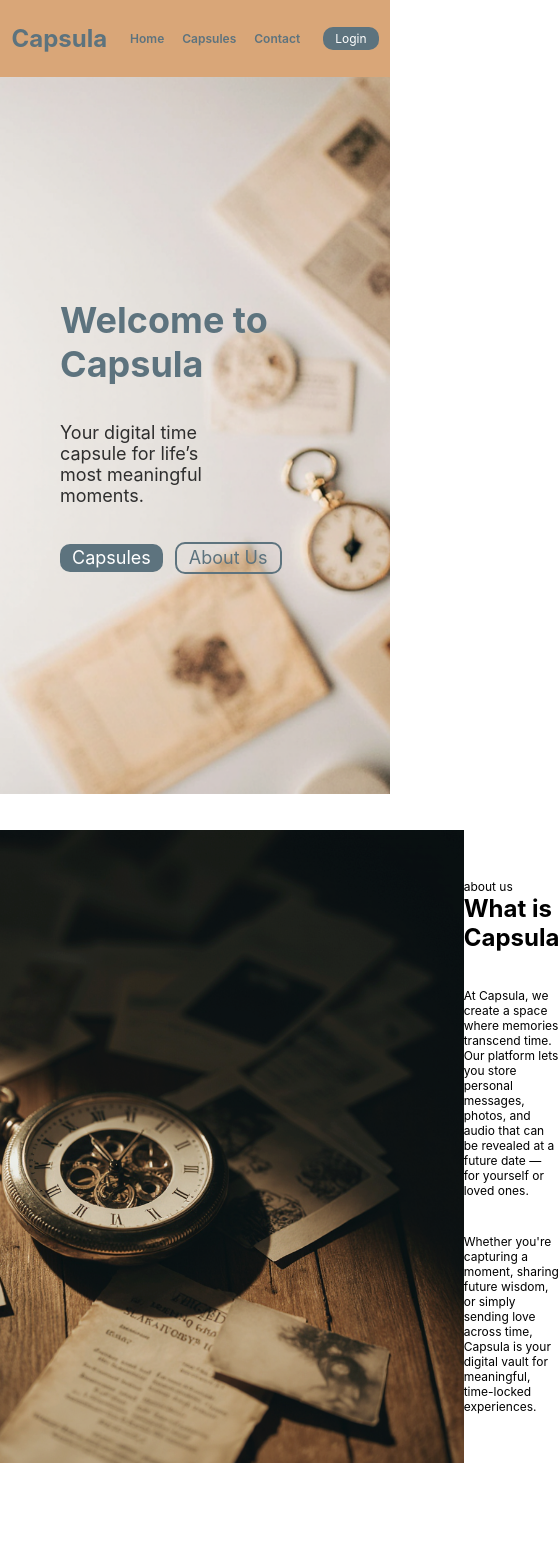
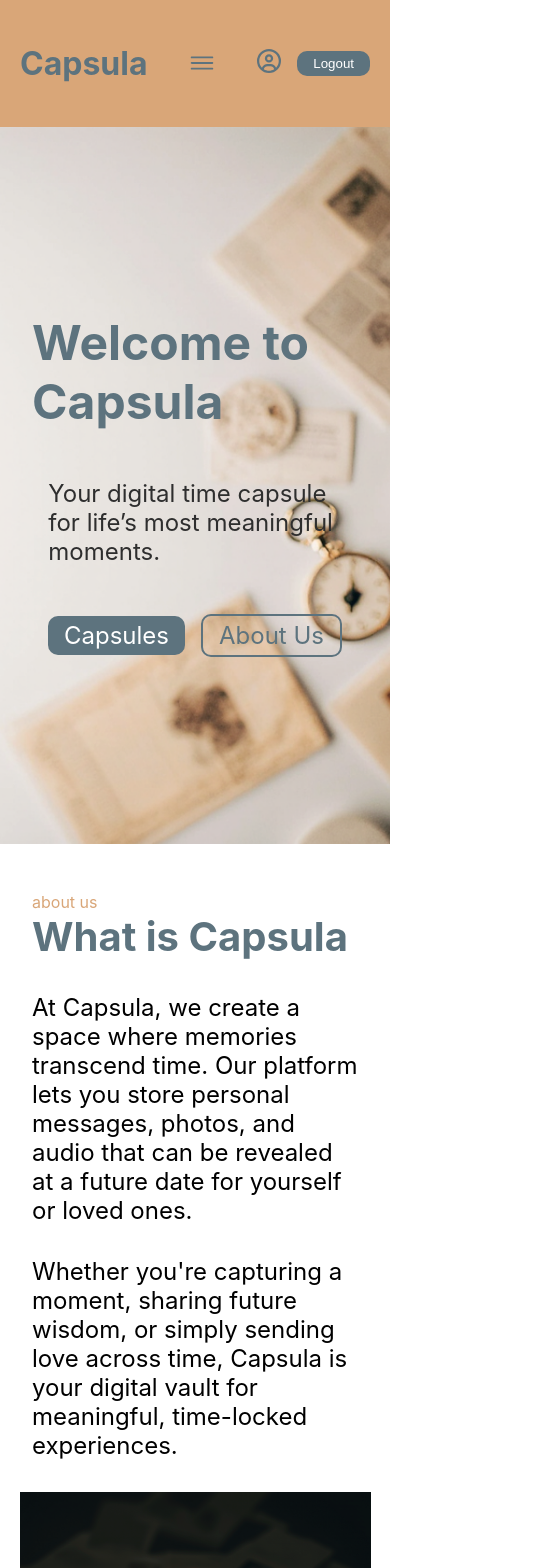
Before and after one commit to TheManana11/time-capsule, a React (Create React App) app in the folder time-capsule-client/: page / in a window 390 px wide. Shown: the top 1568 px of the page, 559 px wide, since content can reach past the window. Built offline with nearby package versions, Linux system fonts and the light colour scheme.

Commit message:
Finished Home page design

```diff
--- a/time-capsule-client/src/App.js
+++ b/time-capsule-client/src/App.js
@@ -5,6 +5,9 @@ import Auth from "./pages/Auth/Auth.jsx";
 import Header from "./components/Header/Header.jsx";
 import Footer from "./components/Footer/Footer.jsx";
 import Home from "./pages/Home/Home.jsx";
+import Capsules from "./pages/Capsules/Capsules.jsx";
+import Contact from "./pages/Contact/Contact.jsx";
+import Dashboard from "./pages/Dashboard/Dashboard.jsx";
 
 function App() {
   const path = useLocation().pathname;
@@ -15,6 +18,9 @@ function App() {
       <Routes>
         <Route path="/login-signup" element={<Auth />} />
         <Route path="/" element={<Home />} />
+        <Route path="/capsules" element={<Capsules />} />
+        <Route path="/contact" element={<Contact />} />
+        <Route path="/dashboard" element={<Dashboard />} />
       </Routes>
       {path === "/login-signup" ? null : <Footer />}
     </div>
--- a/time-capsule-client/src/components/Footer/Footer.css
+++ b/time-capsule-client/src/components/Footer/Footer.css
@@ -3,8 +3,11 @@
     margin: 0;
 }
 
+:root{
+    font-size: 16px;
+}
+
 .footer-container{
-    margin-top: 10rem;
     background-color: #D9A678;
     display: flex;
     flex-direction: column;
@@ -21,3 +24,22 @@
     border: none;
     border-top: 3px solid #5D737E;
 }
+
+@media (max-width:1000px) {
+   :root{
+    font-size: 14px;
+}
+}
+
+@media (max-width: 768px) {
+
+:root{
+    font-size: 12px;
+}
+
+.footer-container > hr{
+    width: 50%;
+    border: none;
+    border-top: 3px solid #5D737E;
+}
+}
--- a/time-capsule-client/src/components/Header/Header.css
+++ b/time-capsule-client/src/components/Header/Header.css
@@ -1,20 +1,27 @@
 *{
     padding: 0;
     margin: 0;
+}
+:root{
+    font-size: 16px;
 }
 
 .header-container{
     background-color: #D9A678;
     width: 100%;
-    padding: 2rem 0;
+    height: 15vh;
+    /* padding: 2rem 0; */
+
+    position: relative;
 
     display: flex;
     align-items: center;
     justify-content: space-around;
 }
 
-.header-container > h1{
+.logo{
     color: #5D737E;
+    text-decoration: none;
 }
 
 .header-links{
@@ -60,8 +67,8 @@
     color: #5D737E;
     cursor: pointer;
 }
-.header-user-icon, .logout-icon{
-    font-size: 30px;
+.header-user-icon{
+    font-size: 24px;
 }
 
 .header-logout{
@@ -82,3 +89,50 @@
     color: #5D737E;
     border: 2px solid #5D737E;
 }
+
+.burger-menu{
+    color: #5D737E;
+    font-size: 30px;
+    cursor: pointer;
+    display: none;
+}
+
+.mobile-links{
+    position: absolute;
+    top: 15vh;
+    left: 0;
+
+    width: 100vw;
+    height: fit-content;
+    padding: 2rem 0;
+    background-color: white;
+    border: 2px solid #5D737E;
+
+    display: none;
+    align-items: center;
+    justify-content: center;
+    flex-direction: column;
+    gap: 1rem;
+}
+
+.mobile-link:hover{
+    color: #D9A678;
+}
+
+
+
+@media (max-width: 768px) {
+:root{
+    font-size: 12px;
+}
+.header-links{
+    display: none;
+}
+.burger-menu{
+    display: block;
+}
+
+.mobile-links{
+    display: flex;
+}
+}
--- a/time-capsule-client/src/components/Header/Header.jsx
+++ b/time-capsule-client/src/components/Header/Header.jsx
@@ -3,28 +3,43 @@ import { Link } from "react-router-dom";
 import "./Header.css";
 import { FaRegCircleUser } from "react-icons/fa6";
 import { IoLogInOutline } from "react-icons/io5";
+import { IoIosMenu } from "react-icons/io";
+import { IoMdClose } from "react-icons/io";
 
 const Header = () => {
-  const [isLoggedIn, setIsLoggedIn] = useState(false);
+  const [isLoggedIn, setIsLoggedIn] = useState(true);
+  const [menu, setMenu] = useState(false);
+
   return (
     <header className="header-container">
-      <h1>Capsula</h1>
+      <Link to={"/"} className="logo"><h1>Capsula</h1></Link>
+        { menu ? <IoMdClose className="burger-menu" onClick={() => setMenu(!menu)}/> : <IoIosMenu className="burger-menu" onClick={() => setMenu(!menu)}/>}
+        { menu ?
+          (<div className="mobile-links">
+            <Link to={"/"} onClick={() => setMenu(!menu)} className="header-link mobile-link">Home</Link>
+            <Link to={"capsules"} onClick={() => setMenu(!menu)} className="header-link mobile-link">Capsules</Link>
+            <Link to={"/contact"} onClick={() => setMenu(!menu)} className="header-link mobile-link">Contact</Link>
+          </div>) : null
+        }
       <div className="header-links">
-        <Link className="header-link">Home</Link>
-        <Link className="header-link">Capsules</Link>
-        <Link className="header-link">Contact</Link>
+
+
+        <Link to={"/"} className="header-link">Home</Link>
+        <Link to={"capsules"} className="header-link">Capsules</Link>
+        <Link to={"/contact"} className="header-link">Contact</Link>
       </div>
       <div>
         {isLoggedIn ? (
-            <div className="header-user">
-            <FaRegCircleUser className="header-user-icon" />
+          <div className="header-user">
+            <Link to={"/dashboard"}><FaRegCircleUser className="header-user-icon" /></Link>
             <button className="header-logout">
-              <IoLogInOutline className="logout-icon" /> Logout
+              Logout
             </button>
           </div>
-
         ) : (
-          <Link to={"/login-signup"} className="header-login-btn">Login</Link>
+          <Link to={"/login-signup"} className="header-login-btn">
+            Login
+          </Link>
         )}
       </div>
     </header>
--- /dev/null
+++ b/time-capsule-client/src/pages/Capsules/Capsules.jsx
@@ -0,0 +1,9 @@
+import React from 'react'
+
+const Capsules = () => {
+  return (
+    <div>Capsules</div>
+  )
+}
+
+export default Capsules
--- /dev/null
+++ b/time-capsule-client/src/pages/Contact/Contact.css
@@ -0,0 +1,7 @@
+:root{
+    font-size: 16px;
+}
+
+.contact-hero > img{
+    width: 100dvw;
+}
--- /dev/null
+++ b/time-capsule-client/src/pages/Contact/Contact.jsx
@@ -0,0 +1,45 @@
+import React from "react";
+import "./Contact.css";
+import contactImg from "../../assets/images/Vector (1).png";
+import { LuPhone } from "react-icons/lu";
+import { CiMail } from "react-icons/ci";
+
+const Contact = () => {
+  return (
+    <div className="contact-container">
+      <div className="contact-hero">
+        <img src={contactImg} alt="Contact-Hero-Image" />
+        <h1>Contact Us</h1>
+      </div>
+
+      <div className="contact-content">
+        <div className="contact-details">
+          <h1>Contact Details</h1>
+          <p><LuPhone /> +961 71 236 842</p>
+          <p><CiMail /> manana.ahmad.17@gmail.com</p>
+          <p>or fill the following from ... </p>
+        </div>
+        <div className="contact-from">
+          <h1>Contact Form</h1>
+            <form>
+              <div className="form-element">
+                <label htmlFor="name">Name:</label>
+                <input type="text" name="name" />
+              </div>
+               <div className="form-element">
+                <label htmlFor="email">Email:</label>
+                <input type="text" name="email" />
+              </div>
+               <div className="form-element">
+                <label htmlFor="message">Message:</label>
+                <input type="text" name="message" />
+              </div>
+              <button>Submit</button>
+            </form>
+        </div>
+      </div>
+    </div>
+  );
+};
+
+export default Contact;
--- /dev/null
+++ b/time-capsule-client/src/pages/Dashboard/Dashboard.jsx
@@ -0,0 +1,9 @@
+import React from 'react'
+
+const Dashboard = () => {
+  return (
+    <div>Dashboard</div>
+  )
+}
+
+export default Dashboard
--- a/time-capsule-client/src/pages/Home/Home.css
+++ b/time-capsule-client/src/pages/Home/Home.css
@@ -1,6 +1,11 @@
 *{
     padding: 0;
     margin: 0;
+}
+
+:root{
+    font-size: 16px;
+    scroll-behavior: smooth;
 }
 
 /* hero section */
@@ -58,22 +63,115 @@
 }
 
 
-/* about us section */
-.about-us{
+/* home sections */
+.home-sections{
     display: flex;
     align-items: center;
-    justify-content: center;
-    margin-top: 3rem;
+    justify-content: space-between;
+    gap: 5rem;
+    margin: 3rem 5rem;
 }
-.about-us > img{
+.home-sections > img{
+    width: 50vw;
     height: 75vh;
 }
 
-.about-content{
+.home-sections-content{
     display: flex;
     flex-direction: column;
     align-items: start;
-    max-width: 30vw;
+    max-width:35vw;
     gap: 3rem;
+}
 
+.home-sections-head > p{
+    color: #D9A678;
 }
+
+.home-sections-head > h1{
+    color: #5D737E;
+    font-size: 2.5rem;
+}
+
+.home-sections-content > p, .mission > p, .vision > p{
+    font-size: 1.5rem;
+}
+
+
+
+@media (max-width: 1200px) {
+:root{
+    font-size: 14px;
+}
+
+/* home sections */
+.home-sections{
+    display: flex;
+    flex-direction: column-reverse;
+    align-items: center;
+    justify-content: center;
+    gap: 2rem;
+    margin: 3rem 5rem;
+}
+.reverse{
+    flex-direction: column;
+}
+.home-sections > img{
+    width: 80vw;
+    height: 80vh;
+}
+
+.home-sections-content{
+    max-width:80vw;
+    gap: 2rem;
+}
+}
+
+
+@media (max-width: 768px) {
+:root{
+    font-size: 12px;
+}
+
+/* hero section */
+.hero{
+    align-items: center;
+    justify-content: center;
+    gap: 3rem;
+    padding-left: 0;
+    padding: 0 2rem;
+
+    font-size: 1.5rem;
+    color: #5D737E;
+}
+
+.hero > p{
+    color: #2e2e2e;
+    max-width: 90%;
+}
+
+/* home sections */
+.home-sections{
+    display: flex;
+    flex-direction: column-reverse;
+    align-items: center;
+    justify-content: center;
+    gap: 2rem;
+    margin: 3rem 2rem;
+}
+.reverse{
+    flex-direction: column;
+}
+.home-sections > img{
+    width: 90dvw;
+    height: 40vh;
+}
+
+.home-sections-content{
+    display: flex;
+    flex-direction: column;
+    align-items: start;
+    max-width:90dvw;
+    gap: 2rem;
+}
+}
--- a/time-capsule-client/src/pages/Home/Home.jsx
+++ b/time-capsule-client/src/pages/Home/Home.jsx
@@ -2,6 +2,8 @@ import React from "react";
 import { Link } from "react-router-dom";
 import "./Home.css";
 import aboutImg from "../../assets/images/time (3).png";
+import captureImg from "../../assets/images/time.png";
+import missionImg from "../../assets/images/time (4).png";
 
 const Home = () => {
   return (
@@ -10,25 +12,24 @@ const Home = () => {
         <h1>Welcome to Capsula</h1>
         <p>Your digital time capsule for life’s most meaningful moments.</p>
         <div className="home-hero-links">
-          <Link className="hero-btn">Capsules</Link>
-          <Link className="hero-btn hero-about-btn" to={"#about"}>
+          <Link to={"/capsules"} className="hero-btn">Capsules</Link>
+          <a className="hero-btn hero-about-btn" href="#about">
             About Us
-          </Link>
+          </a>
         </div>
       </div>
 
-      <div id="about" className="about-us">
-        <img src={aboutImg} alt="About-us-image" />
-        <div className="about-content">
-          <div className="about-content-head">
-
-          <p>about us</p>
-          <h1>What is Capsula</h1>
+      <div id="about" className="home-sections">
+        <img src={aboutImg} alt="page-sections-image" />
+        <div className="home-sections-content">
+          <div className="home-sections-head">
+            <p>about us</p>
+            <h1>What is Capsula</h1>
           </div>
           <p>
             At Capsula, we create a space where memories transcend time. Our
             platform lets you store personal messages, photos, and audio that
-            can be revealed at a future date — for yourself or loved ones.
+            can be revealed at a future date for yourself or loved ones.
           </p>
           <p>
             Whether you're capturing a moment, sharing future wisdom, or simply
@@ -38,9 +39,53 @@ const Home = () => {
         </div>
       </div>
 
-      <div className="mission-vision"></div>
+      <div className="home-sections reverse">
+        <div className="home-sections-content">
+          <div className="mission">
+            <div className="home-sections-head">
+              <p>our mission</p>
+              <h1>Preserving the Present, Inspiring the Future</h1>
+            </div>
+            <p>
+              Our mission is to help people capture meaningful moments and
+              deliver them through time in a secure, personal way.
+            </p>
+          </div>
 
-      <div className="capture"></div>
+          <div className="vision">
+            <div className="home-sections-head">
+              <p>our vision</p>
+              <h1>A Future Filled with Memories</h1>
+            </div>
+            <p>
+              Our vision is to become the trusted space where people from around
+              the world connect across time through digital memory capsules.
+            </p>
+          </div>
+        </div>
+        <img src={missionImg} alt="page-sections-image" />
+      </div>
+
+      <div className="home-sections">
+        <img
+          className="capture-img"
+          src={captureImg}
+          alt="page-sections-image"
+        />
+        <div className="home-sections-content">
+          <div className="home-sections-head">
+            <h1>Capture the Moment</h1>
+          </div>
+          <p>
+            Some moments deserve more than a photo they deserve to be
+            remembered, relived, and rediscovered. At Capsula, we help you
+            capture life’s most meaningful memories and send them forward in
+            time. Write a message, record a feeling, save a thought and unlock
+            it when the time is right.
+          </p>
+          <p>Because the best moments are the ones worth waiting for.</p>
+        </div>
+      </div>
     </div>
   );
 };
```
